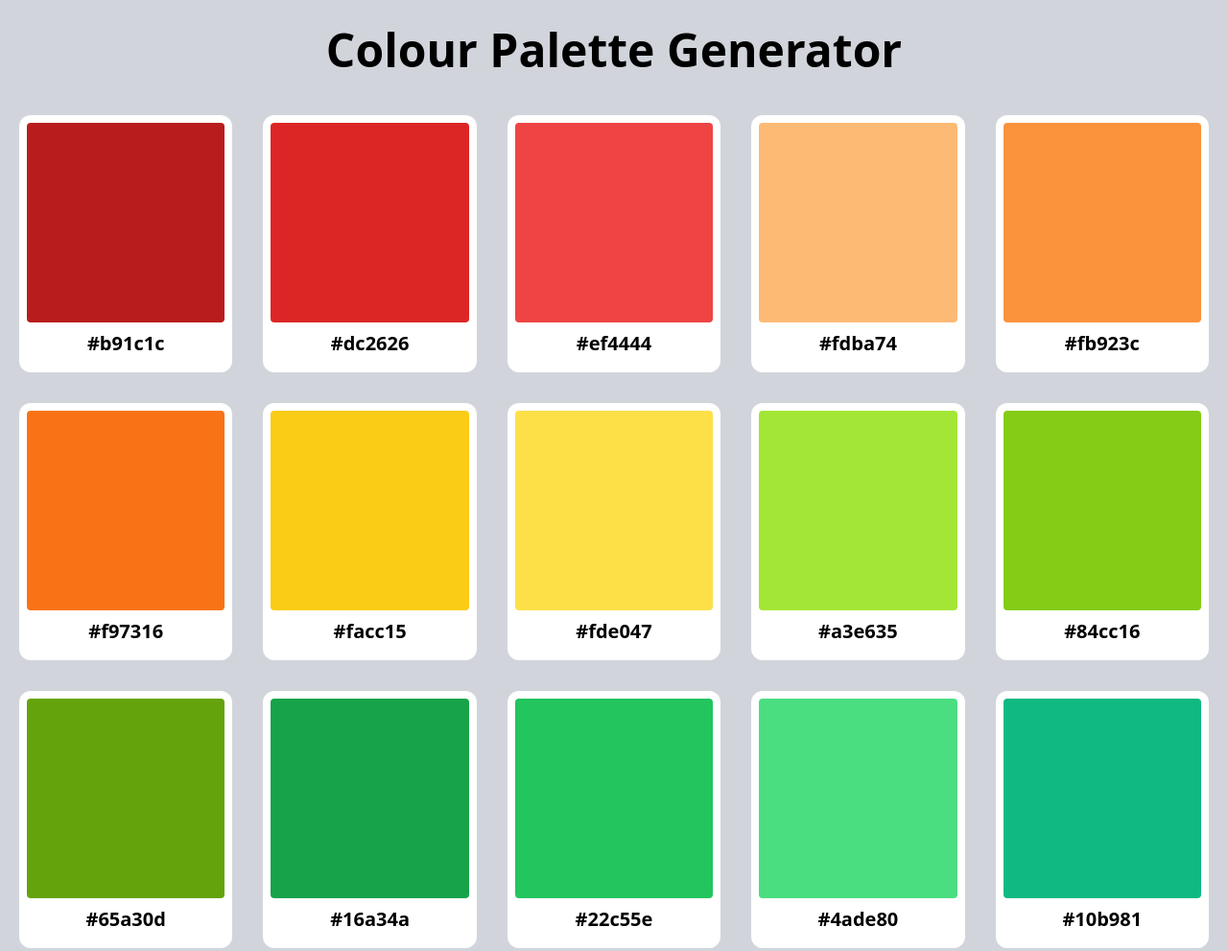
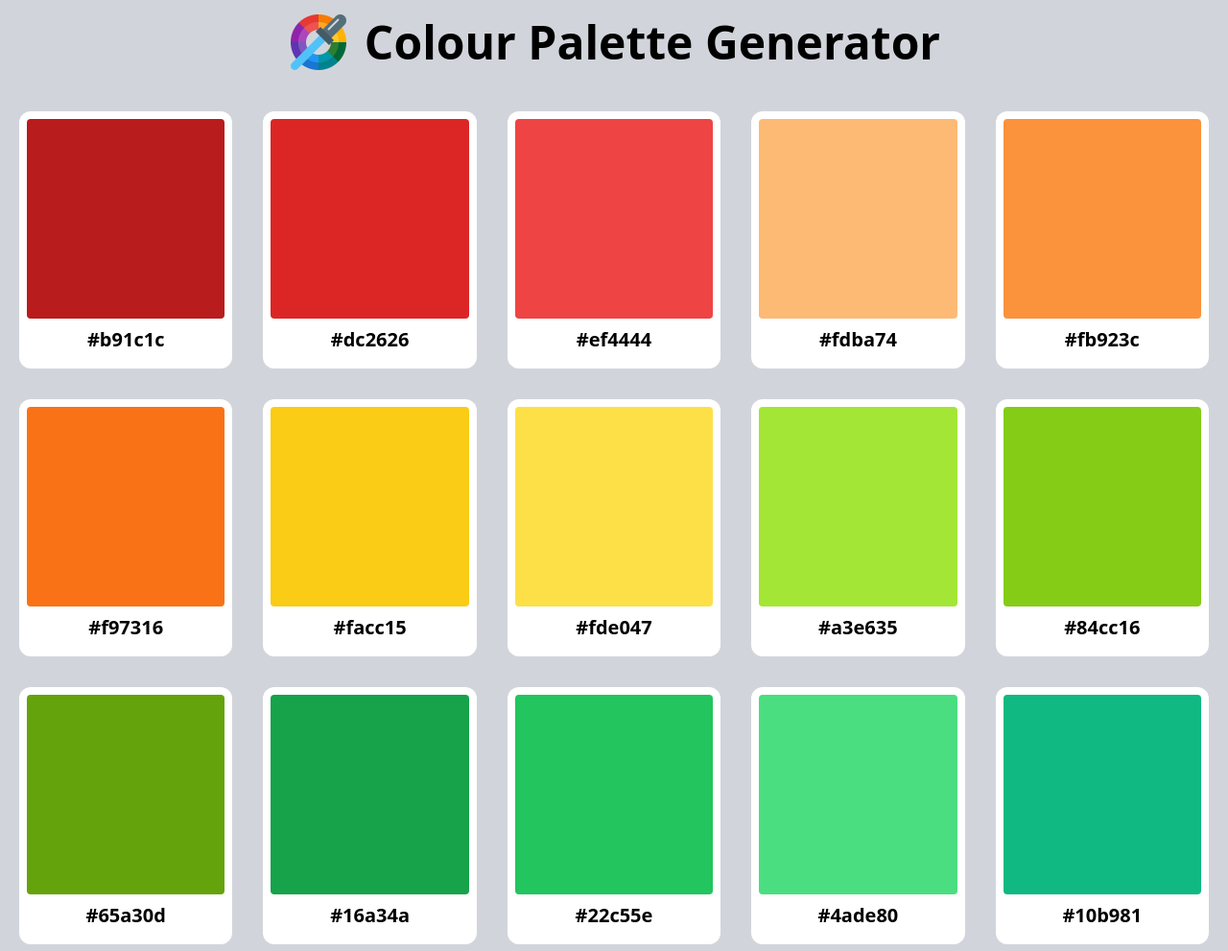
Before and after one commit to OwenD-24/JS-Colour-Picker-Project, a plain HTML site: page index.html in a window 1280 px wide. Shown: the top 991 px of the page at 96% size. Drawn offline with nearby package versions, Linux system fonts and the light colour scheme.

Commit message:
Add Logo and Favicon and cleaned up HTML Structure to get started on JavaScript

```diff
--- a/index.html
+++ b/index.html
@@ -9,13 +9,18 @@
     <script src="https://cdn.tailwindcss.com"></script>
     <script src="assets/js/script.js" defer></script> <!-- defer makes sure the JS runs after HTML has loaded -->
     <title>Colour Palette Generator</title>
+    <link rel="icon" href="assets/js/images/favicon.png" type="image/x-icon">
 </head>
 
 <!-- Body Section -->
 
 <body class="bg-gray-300 flex flex-col items-center min-h-screen pt-15 pl-5 pr-5">
 
-    <h1 class="text-5xl font-bold my-7">Colour Palette Generator</h1> <!-- Heading -->
+    <!-- Logo and Heading -->
+    <div class="flex items-center mb-3">
+        <img src="assets/js/images/logo.png" alt="Logo" class="h-16 w-auto mr-4">
+        <h1 class="text-5xl font-bold my-5">Colour Palette Generator</h1>
+    </div>
 
     <!-- Grind container for cards -->
     <div class="grid grid-cols-1 sm:grid-cols-3 lg:grid-cols-5 gap-8 m-4 container">
@@ -119,6 +124,7 @@
         Generate Palette
     </button>
 
+    <!-- Added text to let the user know they can also press spacebar to generate colours -->
     <p class="text-black text-xl font-bold mt-1 mb-5">Or just press the "spacebar" to generate new
         palette!</p>
 </body>
```
Also changed, not shown: assets/js/images/favicon.png (added), assets/js/images/logo.png (added).
